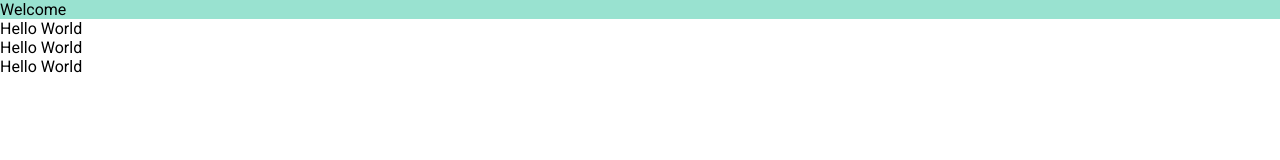
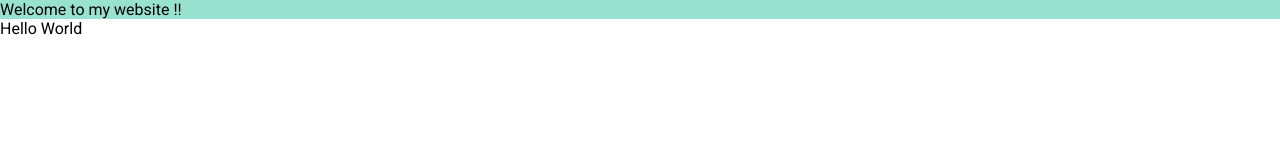
Before and after one commit to ThomasdevLC/Ohmyfood, a website: page index.html in a window 1280 px wide. Drawn offline with nearby package versions, Linux system fonts and the light colour scheme; files that its build step writes are made by us from their sources; a web font is replaced by a local one.

Commit message:
header text

```diff
--- a/index.html
+++ b/index.html
@@ -20,14 +20,13 @@
 
 <header>
     <div class="bloc">
-        Welcome
+        Welcome to my website !!
     </div>
 </header>
 
 <body>
     <p>Hello World</p>
-    <p>Hello World</p>
-    <p>Hello World</p>
+
 </body>
 
 
```
